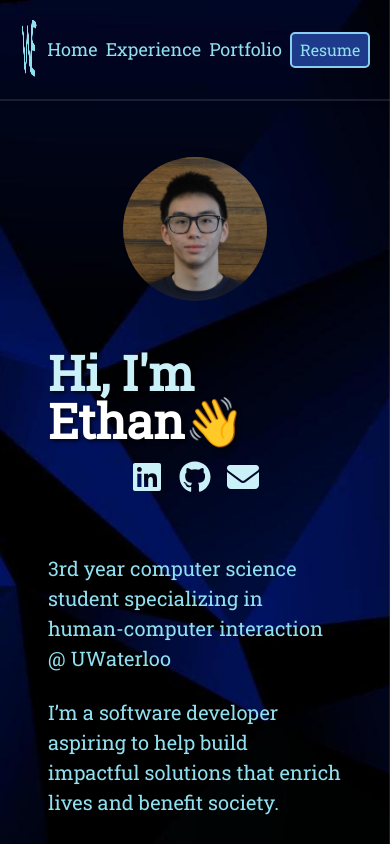
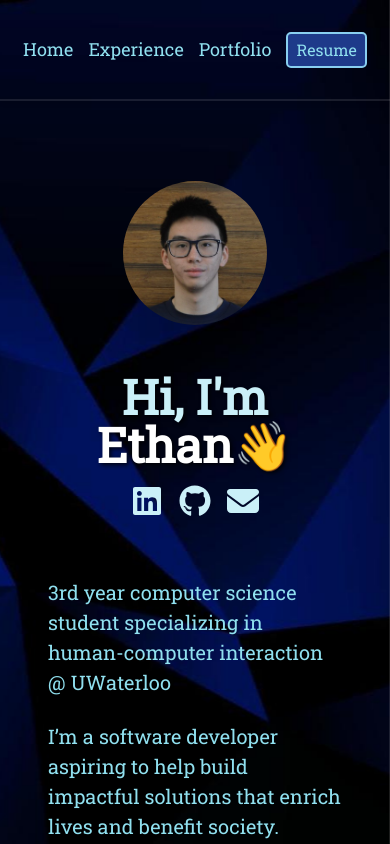
Before and after one commit to awesomethan/personal-website, a React (Create React App) app: page / in a window 390 px wide. Built offline with nearby package versions, Linux system fonts and the light colour scheme.

Commit message:
update small screen ui

```diff
--- a/src/App.css
+++ b/src/App.css
@@ -102,9 +102,11 @@ h2 {
 }
 
 .logo {
-  width: 5vw;
-  height: 10vh;
   background-size: cover;
+  transform: translateY(-20px);
+  opacity: 0;
+  animation: load var(--animation-time) ease-in var(--nav-time);
+  animation-fill-mode: forwards;
 }
 
 .background {
--- a/src/Components/Home.js
+++ b/src/Components/Home.js
@@ -14,12 +14,12 @@ function Home() {
     <div className="homepage-container">
       <div className="flex flex-col items-center md:flex-row md:justify-center w-full gap-12">
         <img
-          className="w-36 h-36 md:w-52 md:h-52 rounded-full homepage-img mt-14 md:m-0"
+          className="w-36 h-36 md:w-52 md:h-52 rounded-full homepage-img mt-20 md:m-0"
           src={"images/homepic.jpg"}
           alt=""
         />
         <div className="homepage-left flex flex-col items-center md:items-start w-full md:w-3/5 px-12">
-          <h1 className="heading text-5xl">
+          <h1 className="heading text-5xl text-center">
             Hi, I'm <span className="highlight">Ethan👋</span>
           </h1>
           <div className="flex flex-row gap-4 my-4">
--- a/src/Components/Nav.js
+++ b/src/Components/Nav.js
@@ -8,7 +8,7 @@ function Nav() {
         <img
           src="images/logo.png"
           alt="img cannot be displayed"
-          className="logo"
+          className="logo w-16 h-16 hidden md:block"
         ></img>
         <Link to="/" className="nav-style text nav-text">
           <li>Home</li>
```
